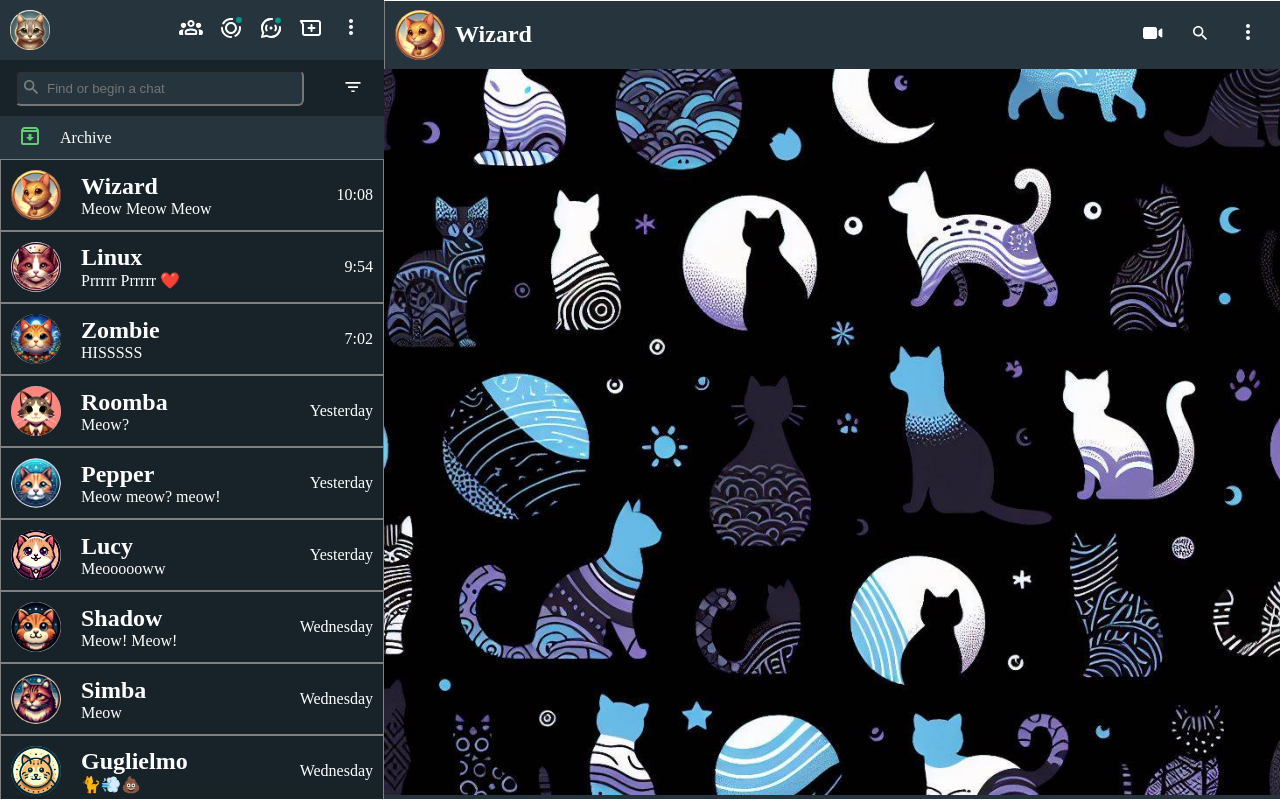
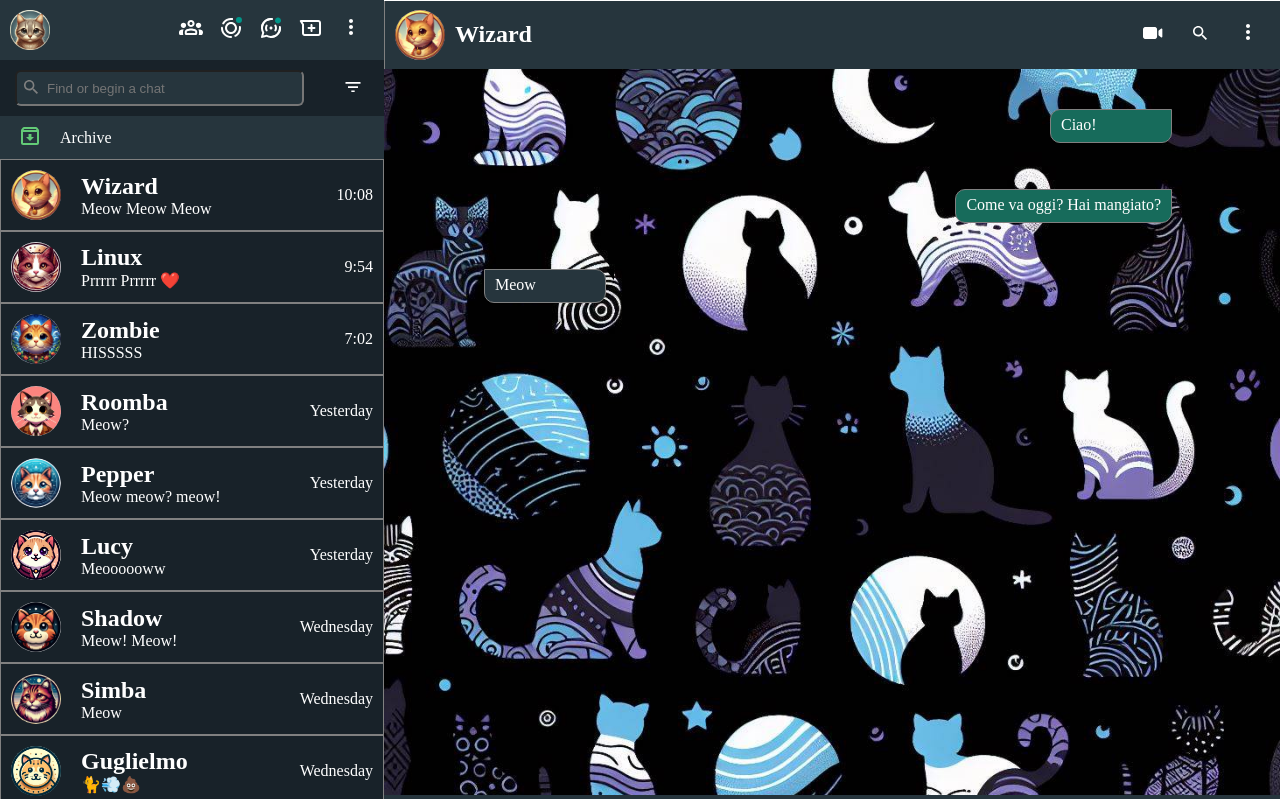
Before and after one commit to Giadissima/Unipi-SAW-Course, a plain HTML site: page whatsapp/index.html in a window 1280 px wide. Drawn offline with Linux system fonts and the light colour scheme.

Commit message:
added messages class and messages-scrollbar

```diff
--- a/whatsapp/index.html
+++ b/whatsapp/index.html
@@ -129,6 +129,32 @@
       </div>
       <div class="opened-chat">
         <img src="src/background.jpg" alt="">
+        <div class="messages">
+          <div class="bubble-user-messages">
+            <div class="bubble-container user-bubble-container">
+              <div class="user-bubble bubble">
+                <p>Ciao!</p>
+              </div>
+              <svg viewBox="0 0 8 13" height="13" width="8" preserveAspectRatio="xMidYMid meet" class="" version="1.1" x="0px" y="0px" enable-background="new 0 0 8 13"><title>tail-in</title><path opacity="0.13" fill="#0000000" d="M1.533,3.568L8,12.193V1H2.812 C1.042,1,0.474,2.156,1.533,3.568z"></path><path fill="currentColor" d="M1.533,2.568L8,11.193V0L2.812,0C1.042,0,0.474,1.156,1.533,2.568z"></path></svg>
+            </div>
+          </div>
+          <div class="bubble-user-messages">
+            <div class="bubble-container user-bubble-container">
+              <div class="user-bubble bubble">
+                <p>Come va oggi? Hai mangiato?</p>
+              </div>
+              <svg viewBox="0 0 8 13" height="13" width="8" preserveAspectRatio="xMidYMid meet" class="" version="1.1" x="0px" y="0px" enable-background="new 0 0 8 13"><title>tail-in</title><path opacity="0.13" fill="#0000000" d="M1.533,3.568L8,12.193V1H2.812 C1.042,1,0.474,2.156,1.533,3.568z"></path><path fill="currentColor" d="M1.533,2.568L8,11.193V0L2.812,0C1.042,0,0.474,1.156,1.533,2.568z"></path></svg>
+            </div>
+          </div>
+          <div class="bubble-cat-messages">
+            <div class="bubble-container cat-bubble-container">
+              <div class="cat-bubble bubble">
+                <p>Meow</p>
+              </div>
+              <svg viewBox="0 0 8 13" height="13" width="8" preserveAspectRatio="xMidYMid meet" class="" version="1.1" x="0px" y="0px" enable-background="new 0 0 8 13"><title>tail-in</title><path opacity="0.13" fill="#0000000" d="M1.533,3.568L8,12.193V1H2.812 C1.042,1,0.474,2.156,1.533,3.568z"></path><path fill="currentColor" d="M1.533,2.568L8,11.193V0L2.812,0C1.042,0,0.474,1.156,1.533,2.568z"></path></svg>
+            </div>
+          </div>
+        </div>
       </div>
     </div>
   </div>
--- a/whatsapp/style.css
+++ b/whatsapp/style.css
@@ -1,6 +1,10 @@
 /*
 #26353d medium gray
 #182229 dark gray
+
+svg user-message: <svg viewBox="0 0 8 13" height="13" width="8" preserveAspectRatio="xMidYMid meet" class="" version="1.1" x="0px" y="0px" enable-background="new 0 0 8 13"><title>tail-out</title><path opacity="0.13" d="M5.188,1H0v11.193l6.467-8.625 C7.526,2.156,6.958,1,5.188,1z"></path><path fill="currentColor" d="M5.188,0H0v11.193l6.467-8.625C7.526,1.156,6.958,0,5.188,0z"></path></svg>
+svg cat-message: <svg viewBox="0 0 8 13" height="13" width="8" preserveAspectRatio="xMidYMid meet" class="" version="1.1" x="0px" y="0px" enable-background="new 0 0 8 13"><title>tail-in</title><path opacity="0.13" fill="#0000000" d="M1.533,3.568L8,12.193V1H2.812 C1.042,1,0.474,2.156,1.533,3.568z"></path><path fill="currentColor" d="M1.533,2.568L8,11.193V0L2.812,0C1.042,0,0.474,1.156,1.533,2.568z"></path></svg>
+green: #176b5b
 */
 
 .side-bar{
@@ -166,6 +170,7 @@ h1,h2,h3,h4,p{
 .opened-chat{
   width: 100%;
   height: 100%;
+  position: relative;
 }
 .opened-chat > img{
   object-fit: cover;
@@ -177,12 +182,14 @@ h1,h2,h3,h4,p{
   height: 80vh;
   overflow-y:scroll;
   scrollbar-color: white #182229;
+  scrollbar-width: thin;
 }
 
 .cats-chat-lists::-webkit-scrollbar {
   width: 12px;
 }
 
+/* TODO I COLORI DELLA SCROLLBOX FALLI GENERICI*/
 .cats-chat-lists::-webkit-scrollbar-track {
   background: #21292d;
 }
@@ -191,3 +198,59 @@ h1,h2,h3,h4,p{
   background-color: #182229;
   border-radius: 6px;
 }
+
+.bubble{
+  padding-bottom: 8px;
+  padding-left: 10px;
+  padding-right: 10px;
+  padding-top: 6px;
+  min-width: 100px;
+  max-width: 400px;
+  text-align: center;
+  border: 1px solid gray;
+  display: inline-block;
+}
+
+.user-bubble{
+  background-color: #176b5b;
+  border-radius: 10px 0px 10px 10px;
+  display: flex;
+}
+
+.bubble-user-messages{
+  padding: 40px;
+  position: relative;
+}
+
+.messages{
+  position: absolute;
+  top: 0%;
+  width: 100%;
+  height: 90vh;
+  overflow-y: scroll;
+}
+
+.bubble-container {
+  display: flex; /* Imposta il contenitore su display flex */
+}
+
+.user-bubble-container{
+  position: absolute;
+  right: 100px;
+}
+
+.cat-bubble-container{
+  position: absolute;
+  left: 100px;
+}
+
+.cat-bubble{
+  background-color: #26353d;
+  border-radius: 0px 10px 10px 10px;
+  display: flex;
+}
+
+.bubble-cat-messages{
+  padding: 40px;
+  position: relative;
+}
```
